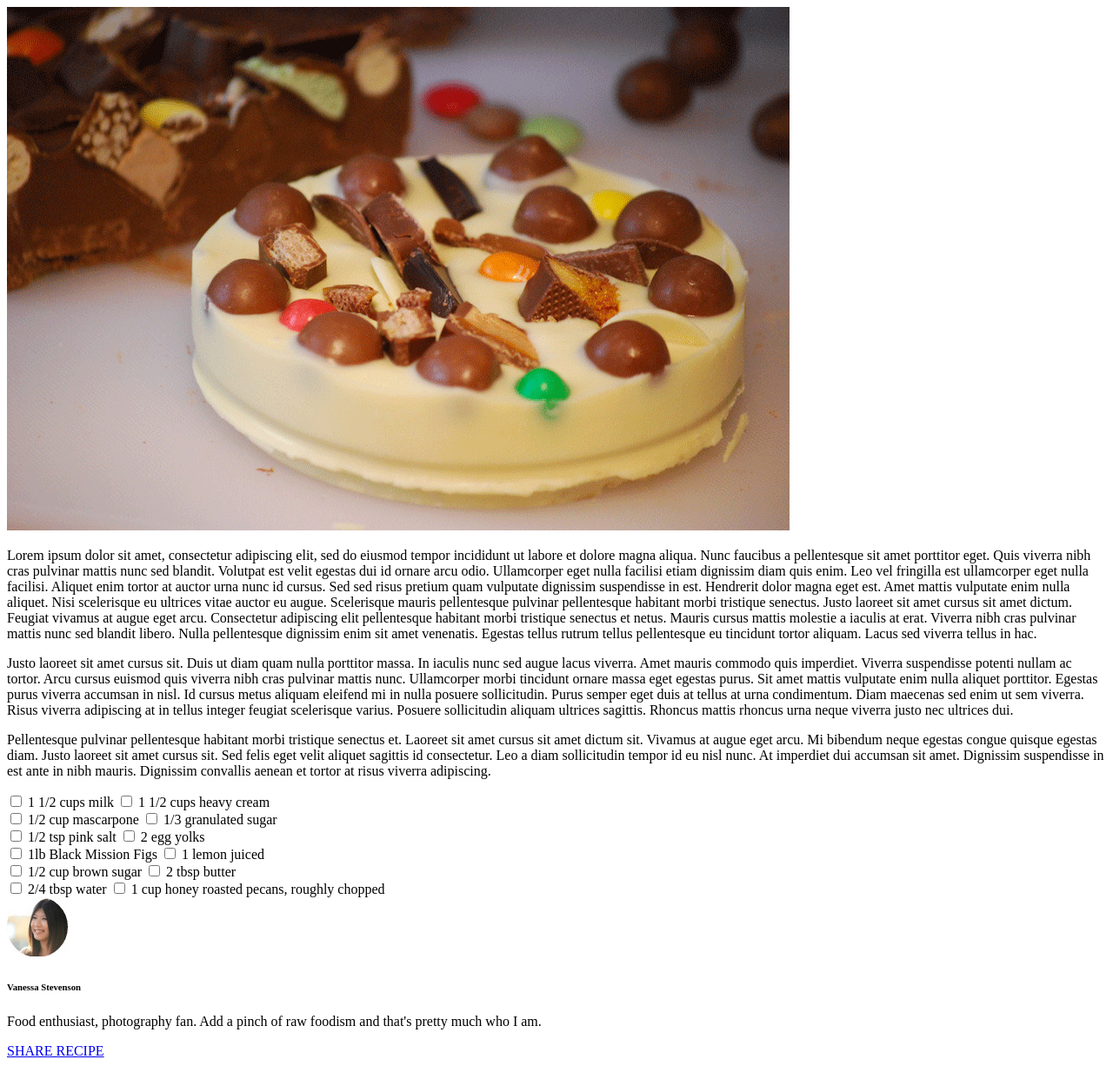
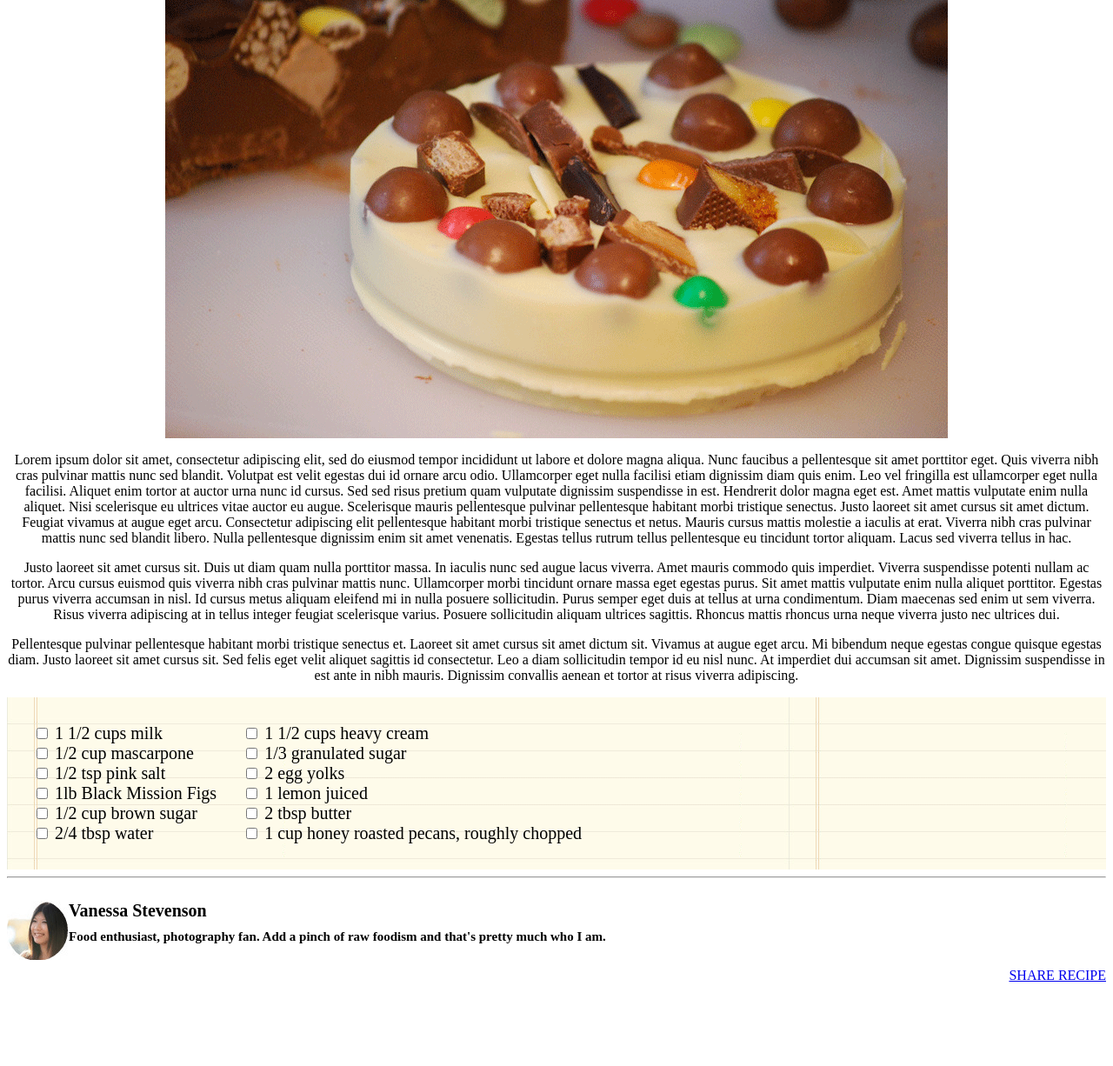
Before and after one commit to Joey393d/Chocolate-Pizza, a plain HTML site: page index.html in a window 1280 px wide. Shown: the part 272-1498 px from the top of the page at 87% size. After the commit the page ends 1403 px from the top, so only its background shows below. Drawn offline with Linux system fonts and the light colour scheme.

Commit message:
header body strikethroughs

```diff
--- a/index.html
+++ b/index.html
@@ -9,11 +9,16 @@
     <meta name="viewport" content="width=device-width, initial-scale=1">
     <link rel="stylesheet" href="style.css">
   </head>
+
   <body>
    <header>
-     <img src="images/logo.png">
-     <h1>Delicious</h1>
-     <p>THE BEST FOOD BLOG ON THE WEB</p>
+    <img src="images/logo.png" id="logo">
+    <h1 id="">Delicious
+      <br>
+      <div id="yes">THE BEST FOOD BLOG ON THE WEB</div>
+    </h1>
+
+
      <img src="images/fb-icon.png">
      <img src="images/twit-icon.png">
      <img src="images/gp-icon.png">
@@ -24,66 +29,76 @@
      <img src="images/mail-icon.png">
    </header>
 
+   <hr>
+
    <h1>Chocolate Pizza</h1>
-   <img src="images/choco-pizza.png">
+   <img src="images/choco-pizza.png" id="pizza">
    <p>Lorem ipsum dolor sit amet, consectetur adipiscing elit, sed do eiusmod tempor incididunt ut labore et dolore magna aliqua. Nunc faucibus a pellentesque sit amet porttitor eget. Quis viverra nibh cras pulvinar mattis nunc sed blandit. Volutpat est velit egestas dui id ornare arcu odio. Ullamcorper eget nulla facilisi etiam dignissim diam quis enim. Leo vel fringilla est ullamcorper eget nulla facilisi. Aliquet enim tortor at auctor urna nunc id cursus. Sed sed risus pretium quam vulputate dignissim suspendisse in est. Hendrerit dolor magna eget est. Amet mattis vulputate enim nulla aliquet. Nisi scelerisque eu ultrices vitae auctor eu augue. Scelerisque mauris pellentesque pulvinar pellentesque habitant morbi tristique senectus. Justo laoreet sit amet cursus sit amet dictum. Feugiat vivamus at augue eget arcu. Consectetur adipiscing elit pellentesque habitant morbi tristique senectus et netus. Mauris cursus mattis molestie a iaculis at erat. Viverra nibh cras pulvinar mattis nunc sed blandit libero. Nulla pellentesque dignissim enim sit amet venenatis. Egestas tellus rutrum tellus pellentesque eu tincidunt tortor aliquam. Lacus sed viverra tellus in hac.
     </p>
     <p>Justo laoreet sit amet cursus sit. Duis ut diam quam nulla porttitor massa. In iaculis nunc sed augue lacus viverra. Amet mauris commodo quis imperdiet. Viverra suspendisse potenti nullam ac tortor. Arcu cursus euismod quis viverra nibh cras pulvinar mattis nunc. Ullamcorper morbi tincidunt ornare massa eget egestas purus. Sit amet mattis vulputate enim nulla aliquet porttitor. Egestas purus viverra accumsan in nisl. Id cursus metus aliquam eleifend mi in nulla posuere sollicitudin. Purus semper eget duis at tellus at urna condimentum. Diam maecenas sed enim ut sem viverra. Risus viverra adipiscing at in tellus integer feugiat scelerisque varius. Posuere sollicitudin aliquam ultrices sagittis. Rhoncus mattis rhoncus urna neque viverra justo nec ultrices dui.</p>
 
     <p>Pellentesque pulvinar pellentesque habitant morbi tristique senectus et. Laoreet sit amet cursus sit amet dictum sit. Vivamus at augue eget arcu. Mi bibendum neque egestas congue quisque egestas diam. Justo laoreet sit amet cursus sit. Sed felis eget velit aliquet sagittis id consectetur. Leo a diam sollicitudin tempor id eu nisl nunc. At imperdiet dui accumsan sit amet. Dignissim suspendisse in est ante in nibh mauris. Dignissim convallis aenean et tortor at risus viverra adipiscing.</p>
-    <section>
-      <form>
+    <section >
+      <form id="left" class="strikethrough">
         <input type="checkbox">
         <label>1 1/2 cups milk</label>
-      </input>
-      <input type="checkbox">
-        <label>1 1/2 cups heavy cream</label>
       </input>
       <br>
       <input type="checkbox">
         <label>1/2 cup mascarpone</label>
       </input>
+     <br>
       <input type="checkbox">
-        <label>1/3 granulated sugar</label>
+      <label>1/2 tsp pink salt</label>
+    </input>
+    <br>
+    <input type="checkbox">
+    <label>1lb Black Mission Figs</label>
+    </input>
+    <br>
+    <input type="checkbox">
+        <label>1/2 cup brown sugar</label>
+      </input>
+        <br>
+      <input type="checkbox">
+        <label>2/4 tbsp water</label>
+      </input>
+
+      </form>
+      <form id="right" >
+        <input type="checkbox" class="strikethrough">
+        <label>1 1/2 cups heavy cream</label>
       </input>
       <br>
       <input type="checkbox">
-      <label>1/2 tsp pink salt</label>
+      <label>1/3 granulated sugar</label>
     </input>
+    <br>
     <input type="checkbox">
         <label>2 egg yolks</label>
       </input>
     <br>
     <input type="checkbox">
-    <label>1lb Black Mission Figs</label>
-  </input>
-  <input type="checkbox">
-        <label>1 lemon juiced</label>
-      </input>
-  <br>
-  <input type="checkbox">
-        <label>1/2 cup brown sugar</label>
-      </input>
-      <input type="checkbox">
-        <label>2 tbsp butter</label>
+    <label>1 lemon juiced</label>
+    </input>
+    <br>
+    <input type="checkbox">
+    <label>2 tbsp butter</label>
       </input>
       <br>
       <input type="checkbox">
-        <label>2/4 tbsp water</label>
-      </input>
-      <input type="checkbox">
         <label>1 cup honey roasted pecans, roughly chopped</label>
       </input>
-      <br>
       </form>
     </section>
-
-
+<hr>
     <footer>
       <img src="images/van-pic.png">
-      <h6>Vanessa Stevenson</h6>
-      <p>Food enthusiast, photography fan. Add a pinch of raw foodism and that's pretty much who I am.</p>
-      <a href="https://www.subway.com/en-us">SHARE RECIPE</a>
+      <h4>Vanessa Stevenson
+     <div id="yesss">Food enthusiast, photography fan. Add a pinch of raw foodism and that's pretty much who I am.</div>
+     </h4>
+     <a href="https://www.subway.com/en-us">SHARE RECIPE</a>
+
 
     </footer>
 
--- a/style.css
+++ b/style.css
@@ -0,0 +1,65 @@
+#logo{
+  margin: 3px;
+  float:left
+}
+
+header h1{
+ text-align: left;
+
+}
+
+#yes{
+
+  font-size: 10px;
+}
+
+header img{
+  float: right;
+}
+
+p{
+  text-align: center;
+
+}
+
+#pizza{
+  display:block;
+  margin-left: auto;
+  margin-right: auto;
+}
+
+form{
+
+  background-image: url(images/list-bg.png);
+  padding: 30px;
+ font-size:20px;
+}
+
+#left{
+  float: left;
+}
+
+
+
+input[type=checkbox]:checked + label {
+  text-decoration: line-through;}
+
+
+footer img {
+  float: left;
+}
+
+footer h4{
+  text-align: left;
+  font-size: 20px;
+}
+
+#yesss{
+  font-size: 15px;
+  margin-top: 10px;
+}
+
+footer a{
+  float: right;
+
+}
```
